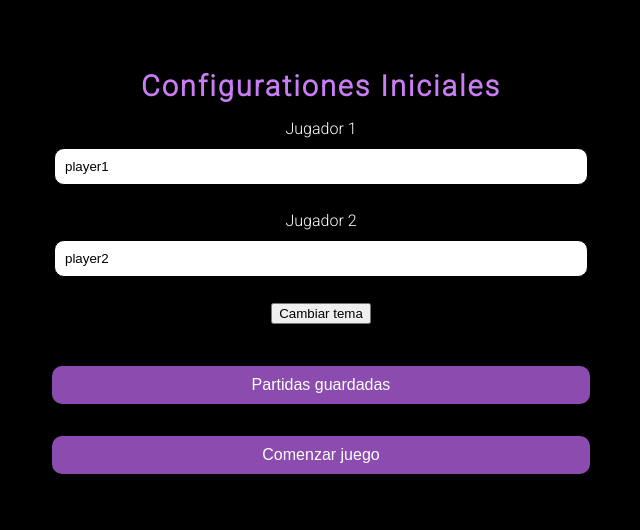
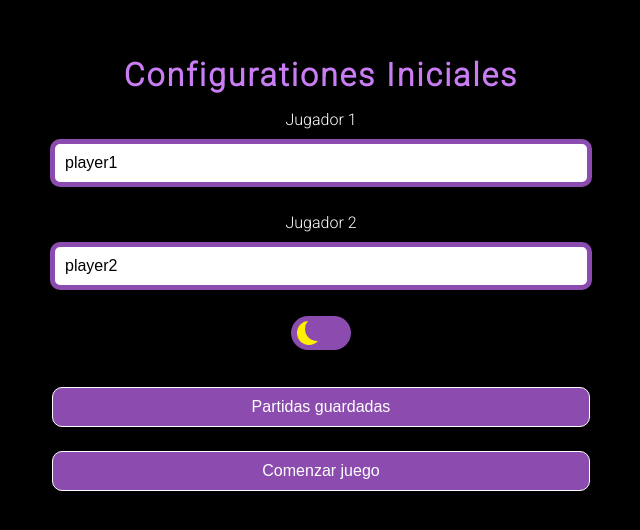
Before and after one commit to ZoeBarrios/chess-clock, a React (Vite) app: page / in a window 1280 px wide. Shown: the part 124-654 px from the top of the page, without its empty margins (319-959 px from the left). Built offline with nearby package versions, Linux system fonts and the light colour scheme.

Commit message:
Mejorando estilos

```diff
--- a/Utils.js
+++ b/Utils.js
@@ -12,7 +12,7 @@ export const MODOS_JUEGO = Object.freeze({
   3: {
     name: "Bronstein",
     description:
-      "Consiste en determinar un tiempo para la partida y añadir un tiempo por cada jugada desde el primer movimiento. Pues si se responde antes de que se termine el tiempo adjudicado como tiempo añadido solo se suma el tiempo consumido, y si se tarda más el tiempo establecido.",
+      "La modalidad Brónstein consiste en determinar un tiempo para la partida y añadir un tiempo por cada jugada desde el primer movimiento. ¿Cuánto tiempo? Pues si se responde antes de que se termine el tiempo adjudicado como tiempo añadido solo se suma el tiempo consumido, y si se tarda más el tiempo establecido.",
   },
 });
 
--- a/src/components/ChessClock.jsx
+++ b/src/components/ChessClock.jsx
@@ -30,7 +30,7 @@ export default function ChessClock() {
   const handleSaveGame = useCallback(() => {
     handlePause();
     handleSave(game);
-  }, []);
+  }, [game, handlePause, handleSave]);
   return (
     <div className="game-container ligth">
       <ButtonPlayer
--- a/src/components/ConfigurationsPage.jsx
+++ b/src/components/ConfigurationsPage.jsx
@@ -40,8 +40,7 @@ export default function ConfigurationsPage() {
     });
   };
 
-  const handleChangeTheme = (e) => {
-    e.preventDefault();
+  const handleChangeTheme = () => {
     changeTheme(statePreferences.theme == "dark" ? "light" : "dark");
   };
 
@@ -58,7 +57,10 @@ export default function ConfigurationsPage() {
         />
       ))}
 
-      <button onClick={handleChangeTheme}>Cambiar tema</button>
+      <label className="switch">
+        <input type="checkbox" onClick={handleChangeTheme} />
+        <span className="slider"></span>
+      </label>
 
       <div className="container-action-buttons">
         <button className="button" onClick={toggleModal}>
--- a/src/components/Form.jsx
+++ b/src/components/Form.jsx
@@ -15,7 +15,7 @@ export default function Form({ handleRestart }) {
   });
 
   useEffect(() => {
-    resetInputs();
+    resetInputs(game.mode == 1 ? true : false);
   }, [game.mode]);
 
   const handleSave = (e) => {
@@ -57,7 +57,7 @@ export default function Form({ handleRestart }) {
   return (
     <>
       <div>
-        <p>{MODOS_JUEGO[game.mode].description}</p>
+        <p className="description">{MODOS_JUEGO[game.mode].description}</p>
       </div>
       <div className="container-inputs">
         <InputsTime
--- a/src/components/InputPlayer.jsx
+++ b/src/components/InputPlayer.jsx
@@ -9,6 +9,7 @@ export default function InputPlayer({ name, value, onChange, label }) {
         onChange={onChange}
         maxLength="7"
         className="input"
+        autoComplete="off"
       />
     </label>
   );
--- a/src/hooks/useInputs.js
+++ b/src/hooks/useInputs.js
@@ -9,8 +9,15 @@ export default function useInputs(I_STATE) {
     });
   };
 
-  const resetInputs = () => {
-    setInputs(I_STATE);
+  const resetInputs = (isFinish = false) => {
+    if (isFinish) {
+      setInputs({
+        ...I_STATE,
+        inputIncrement: 0,
+      });
+    } else {
+      setInputs(I_STATE);
+    }
   };
 
   return {
--- a/src/stylesheet/ChessClock.css
+++ b/src/stylesheet/ChessClock.css
@@ -4,6 +4,8 @@
   --text-color: white;
   --player: #8c4caf;
   --title-color: #c97df2;
+  --border-button: white;
+  --control-button: #fafafa;
 }
 
 html {
@@ -16,18 +18,17 @@ body {
   background-color: var(--color-primary);
 }
 
-.dark {
-  --color-primary: black;
-  --text-color: white;
-  --player: #8c4caf;
-  --title-color: #c97df2;
+.light {
+  --color-primary: #fafafa;
+  --text-color: black;
+  --player: #c4c1e0;
+  --title-color: #7c73e6;
+  --border-button: #3d349f;
+  --control-button: #c4c1e0;
 }
 
-.light {
-  --color-primary: #ffbb5c;
-  --text-color: black;
-  --player: #f1f2cf;
-  --title-color: rgb(239, 143, 17);
+.description {
+  margin: 10px 2rem;
 }
 
 .rotate {
@@ -84,11 +85,59 @@ body {
 }
 
 .control-button {
-  background-color: white;
+  background-color: var(--control-button);
   padding: 10px;
   border-radius: 50%;
 }
 
+.switch {
+  font-size: 17px;
+  position: relative;
+  display: inline-block;
+  width: 3.5em;
+  height: 2em;
+}
+
+.switch input {
+  opacity: 0;
+  width: 0;
+  height: 0;
+}
+
+.slider {
+  --background: var(--player);
+  position: absolute;
+  cursor: pointer;
+  top: 0;
+  left: 0;
+  right: 0;
+  bottom: 0;
+  background-color: var(--background);
+  transition: 0.5s;
+  border-radius: 30px;
+}
+
+.slider:before {
+  position: absolute;
+  content: "";
+  height: 1.4em;
+  width: 1.4em;
+  border-radius: 50%;
+  left: 10%;
+  bottom: 15%;
+  box-shadow: inset 8px -4px 0px 0px #fff000;
+  background: var(--background);
+  transition: 0.5s;
+}
+
+input:checked + .slider {
+  background-color: var(--player);
+}
+
+input:checked + .slider:before {
+  transform: translateX(100%);
+  box-shadow: inset 15px -4px 0px 15px #fff000;
+}
 .hidden {
   display: none;
 }
@@ -132,13 +181,25 @@ body {
   width: 80%;
   padding: 10px;
   border-radius: 10px;
-  border: 1px solid black;
+  border: 5px solid var(--player);
   margin: 10px 0;
+  transition: all 0.3s ease-in-out;
+  font-size: 1em;
+}
+
+.input:hover {
+  border: 5px solid var(--title-color);
+  box-shadow: 0px 3px 6px rgba(0, 0, 0, 0.1);
+}
+
+.input:active {
+  border: 5px solid var(--title-color);
+  box-shadow: 0px 3px 6px rgba(0, 0, 0, 0.1);
 }
 
 .title {
   color: var(--title-color);
-  font-size: 1.8em;
+  font-size: 1.5em;
   font-weight: bold;
   margin: 0;
   text-align: center;
@@ -169,7 +230,7 @@ body {
 .button {
   background-color: var(--player);
   color: var(--text-color);
-  border: none;
+  border: 1px solid var(--border-button);
   width: 80%;
   border-radius: 10px;
   padding: 10px;
@@ -177,6 +238,8 @@ body {
   margin-top: 1em;
   cursor: pointer;
   box-shadow: 0px 3px 6px rgba(0, 0, 0, 0.1);
+  transition: all 0.3s ease-in-out;
+  font-weight: 150;
 }
 
 .button:hover {
@@ -194,9 +257,9 @@ body {
   flex-direction: column;
   align-items: center;
   justify-content: center;
-  gap: 1em;
+  gap: 0.5em;
   width: 100%;
-  margin: 10px;
+  margin: 5px;
 }
 
 .input-player {
@@ -213,7 +276,11 @@ body {
   text-align: center;
   align-items: center;
   gap: 1em;
-  width: 100%;
+  border: 1px solid var(--player);
+  border-radius: 10px;
+  padding-bottom: 10px;
+  margin: 0 auto;
+  width: 90%;
 }
 
 .matchs {
@@ -231,7 +298,7 @@ body {
   flex-direction: column;
   align-items: center;
   gap: 1em;
-  width: 100%;
+  width: 15em;
 }
 .matchs li {
   list-style: circle;
@@ -250,9 +317,10 @@ body {
   display: flex;
   flex-direction: row;
   align-items: center;
-  justify-content: center;
+  justify-content: space-evenly;
   gap: 1em;
   width: 100%;
+  font-size: smaller;
   margin: 10px;
 }
 
@@ -303,6 +371,9 @@ a {
 }
 
 @media (min-width: 680px) {
+  .title {
+    font-size: 2em;
+  }
   .configurations-page {
     font-size: 1em;
   }
@@ -326,7 +397,8 @@ a {
   }
 
   .buttons-modal {
-    align-items: flex-end;
+    align-items: center;
+    width: 25em;
   }
 
   .buttons-container {
```
